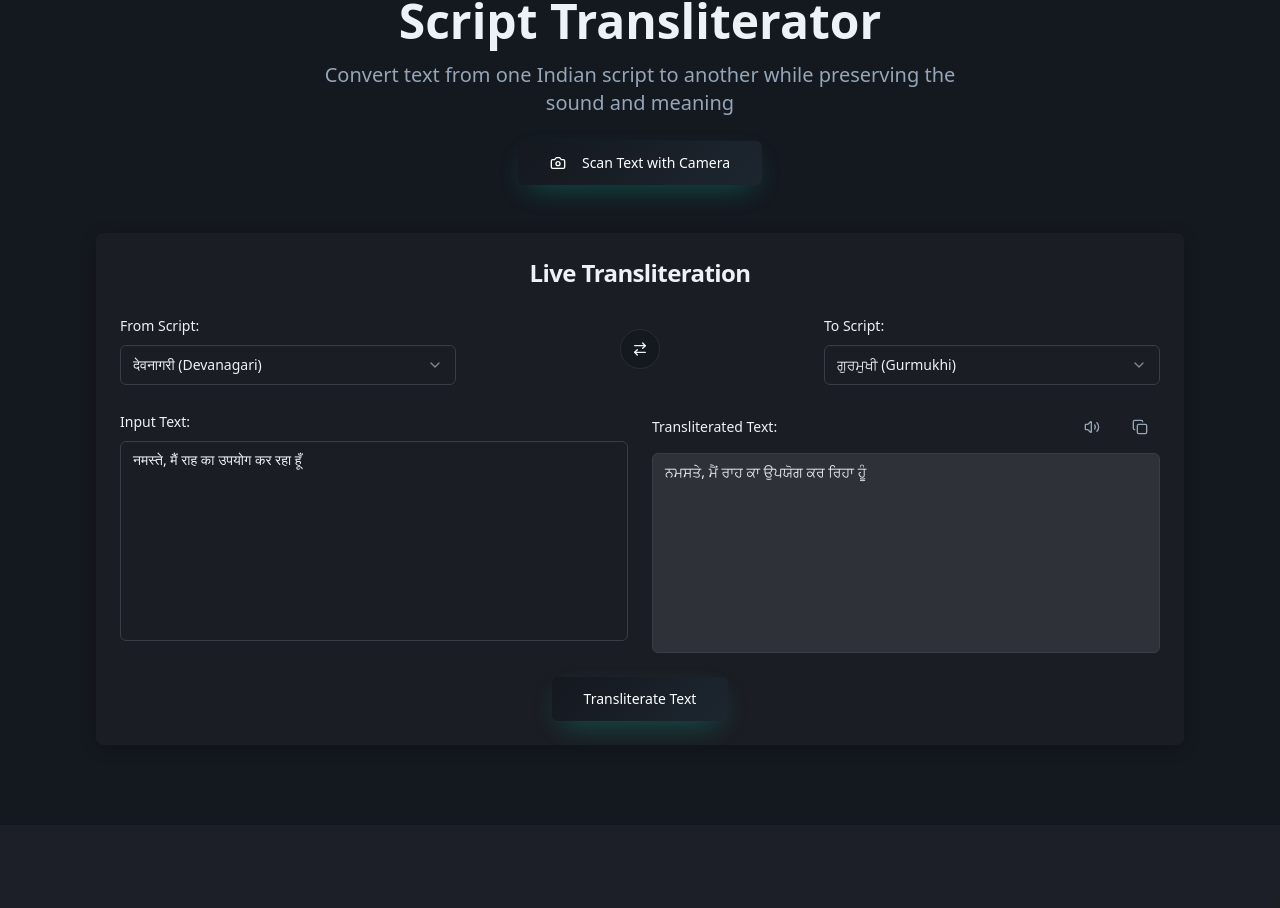
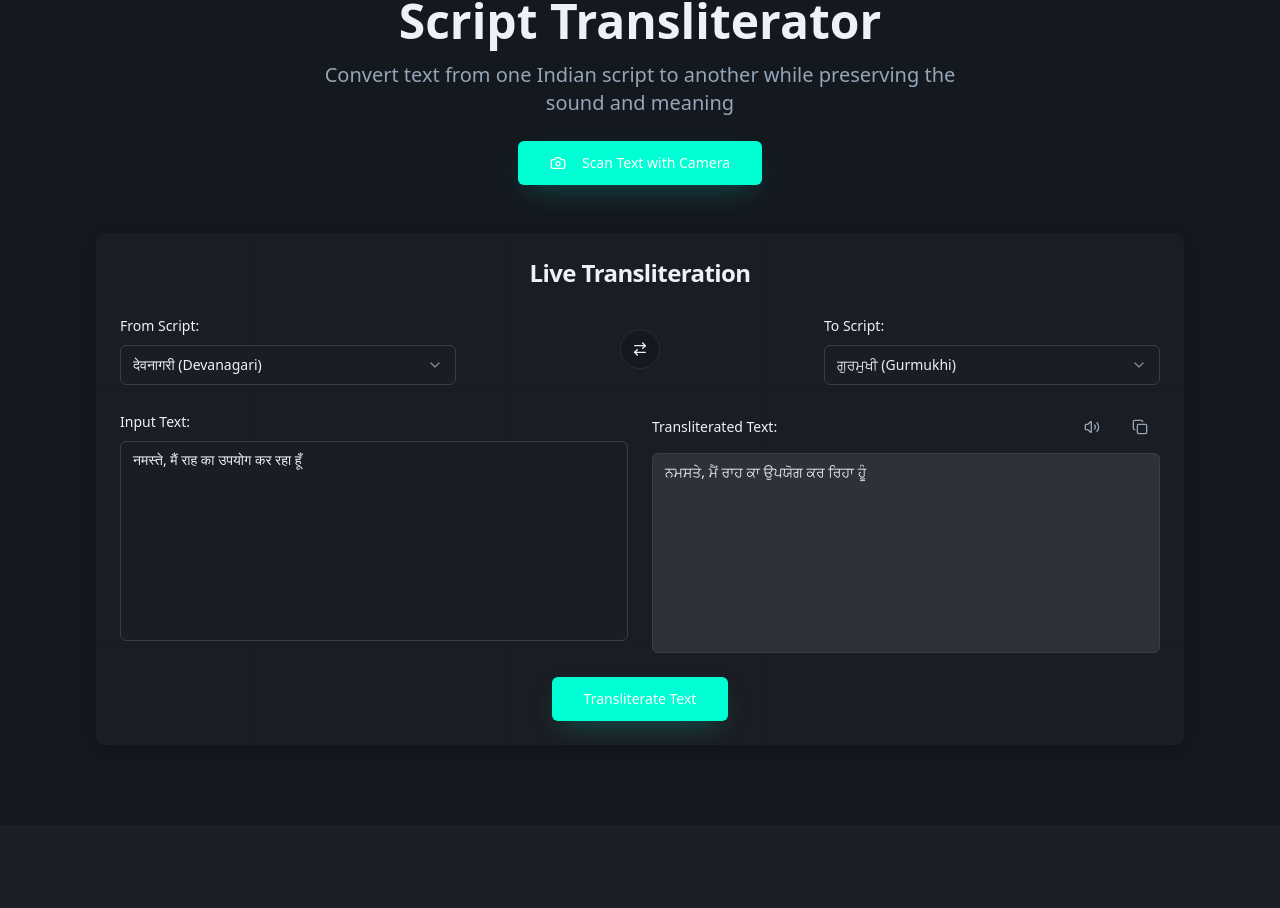
Before and after one commit to KruthiPulla/raah-bharat-script-bridge, a React (Vite) app: page / in a window 1280 px wide. Shown: the part 883-1791 px from the top of the page. Built offline with nearby package versions, Linux system fonts and the light colour scheme; the HTML template or start-up script is replaced by a standard one.

Commit message:
Fix application functionality

```diff
--- a/src/components/ui/button.tsx
+++ b/src/components/ui/button.tsx
@@ -15,7 +15,7 @@ const buttonVariants = cva(
         secondary: "bg-secondary text-secondary-foreground hover:bg-secondary/80",
         ghost: "hover:bg-accent hover:text-accent-foreground",
         link: "text-primary underline-offset-4 hover:underline",
-        primary: "bg-gradient-hero text-white hover:shadow-warm transform hover:scale-105 transition-all duration-300",
+        primary: "bg-emerald text-white hover:bg-emerald/90 hover:shadow-warm transform hover:scale-105 transition-all duration-300",
         hero: "bg-white/20 backdrop-blur-sm text-white border border-white/30 hover:bg-white/30 hover:shadow-warm transition-all duration-300",
         "ghost-hero": "text-white border border-white/30 hover:bg-white/10 transition-all duration-300",
       },
```
